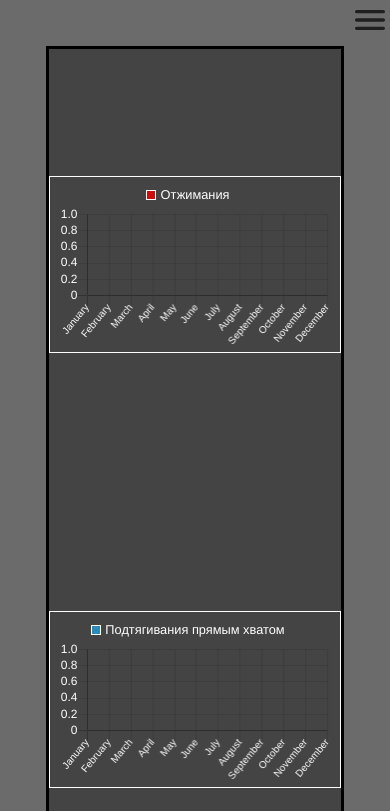
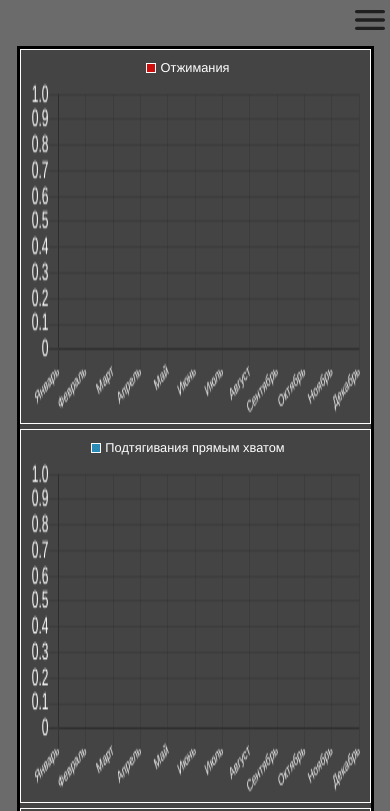
Before and after one commit to Kantsler/sport-tracker, a plain HTML site: page year.html in a window 390 px wide. Shown: the top 811 px of the page. Drawn offline with nearby package versions, Linux system fonts and the light colour scheme.

Commit message:
second commit

```diff
--- a/scripts/scripty.js
+++ b/scripts/scripty.js
@@ -6,7 +6,7 @@ const yearSitUps = JSON.parse(localStorage.getItem("yearSitUps")) || {};
 const yearBurpees = JSON.parse(localStorage.getItem("yearBurpees")) || {};
 const yearChinUps = JSON.parse(localStorage.getItem("yearChinUps")) || {};
 const yearSquats = JSON.parse(localStorage.getItem("yearSquats")) || {};
-const xValues = ['January', 'February', 'March', 'April', 'May', 'June', 'July', 'August', 'September', 'October', 'November', 'December']
+const xValues = ['Январь', 'Февраль', 'Март', 'Апрель', 'Май', 'Июнь', 'Июль', 'Август', 'Сентябрь', 'Октябрь', 'Ноябрь', 'Декабрь']
 
 
 {
@@ -33,7 +33,7 @@ const xValues = ['January', 'February', 'March', 'April', 'May', 'June', 'July',
                 xAxes: [{
                   ticks: {
                     fontColor: '#FFF',
-                    fontSize: 10
+                    fontSize: 8
                   }
                 }],
                 yAxes: [{
@@ -71,7 +71,7 @@ const xValues = ['January', 'February', 'March', 'April', 'May', 'June', 'July',
                 xAxes: [{
                   ticks: {
                     fontColor: '#FFF',
-                    fontSize: 10
+                    fontSize: 8
                   }
                 }],
                 yAxes: [{
@@ -109,7 +109,7 @@ const xValues = ['January', 'February', 'March', 'April', 'May', 'June', 'July',
                 xAxes: [{
                   ticks: {
                     fontColor: '#FFF',
-                    fontSize: 10
+                    fontSize: 8
                   }
                 }],
                 yAxes: [{
@@ -147,7 +147,7 @@ const xValues = ['January', 'February', 'March', 'April', 'May', 'June', 'July',
                 xAxes: [{
                   ticks: {
                     fontColor: '#FFF',
-                    fontSize: 10
+                    fontSize: 8
                   }
                 }],
                 yAxes: [{
@@ -185,7 +185,7 @@ const xValues = ['January', 'February', 'March', 'April', 'May', 'June', 'July',
                 xAxes: [{
                   ticks: {
                     fontColor: '#FFF',
-                    fontSize: 10
+                    fontSize: 8
                   }
                 }],
                 yAxes: [{
@@ -223,7 +223,7 @@ const xValues = ['January', 'February', 'March', 'April', 'May', 'June', 'July',
                 xAxes: [{
                   ticks: {
                     fontColor: '#FFF',
-                    fontSize: 10
+                    fontSize: 8
                   }
                 }],
                 yAxes: [{
--- a/styles/stylem.css
+++ b/styles/stylem.css
@@ -65,8 +65,8 @@ a {
 }
 
 canvas {
-    width: 100%;
-    height: 100%;
+    width: 80vwvw;
+    height: 30vh;
     max-width: 100%;
     max-height: 100%;
 }
@@ -74,7 +74,7 @@ canvas {
 #chart-container {
     display: grid;
     grid-template-columns: 75vw;
-    grid-template-rows: repeat(6, 87vh);
+    grid-template-rows: repeat(6, auto);
     justify-items: center;
     align-items: center;
     background-color: rgb(68, 68, 68);
@@ -82,6 +82,7 @@ canvas {
     gap: 5px;
     height: max(auto,80vh);
     margin-top: 2%;
+    margin-bottom: 2%;
     justify-self: center;
 }
 
@@ -213,7 +214,11 @@ button {
         justify-self: left;
     }
     #chart-container {
-        grid-template-rows: repeat(6, 51vh);
+        grid-template-rows: repeat(6, auto);
+    }
+    canvas {
+        width: 40vw;
+        height: 40vh;
     }
     .title {
         font-size: 0.8rem;
@@ -229,9 +234,6 @@ button {
 }
 
 @media screen and (min-width: 820px) and (max-width: 1150px) {
-    #chart-container {
-        grid-template-rows: repeat(6, 72vh);
-    }
     .title {
         font-size: 0.9rem;
     }
@@ -244,3 +246,14 @@ button {
         top: 8px;
     }
 }
+
+@media screen and (max-width: 600px) {
+    #chart-container {
+        grid-template-columns: repeat(1, 90vw);
+        grid-template-rows: repeat(6, auto);
+    }
+    canvas {
+        width: 90vw;
+        height: 40vh;
+    }
+}
--- a/styles/stylew.css
+++ b/styles/stylew.css
@@ -58,22 +58,21 @@ a {
 }
 
 canvas {
-    width: 100%;
-    height: 100%;
+    width: 28vw;
+    height: 40vh;
     max-width: 100%;
     max-height: 100%;
 }
 
 #chart-container {
     display: grid;
-    grid-template-columns: repeat(3, 30vw);
-    grid-template-rows: repeat(2, 40vh);
+    grid-template-columns: repeat(3, auto);
+    grid-template-rows: repeat(2, auto);
     justify-items: center;
     align-items: center;
     background-color: rgb(68, 68, 68);
     border: solid black 3px;
     gap: 5px;
-    height: max(auto,80vh);
     margin-top: 2%;
     justify-self: center;
 }
@@ -209,8 +208,10 @@ button {
     #chart-container {
         grid-template-columns: repeat(2, auto);
         grid-template-rows: repeat(3, auto);
-        width: max(80%, auto);
-        margin-top: 5%;
+    }
+    canvas {
+        width: 40vw;
+        height: 40vh;
     }
 
     .title {
@@ -227,9 +228,6 @@ button {
 }
 
 @media screen and (min-width: 820px) and (max-width: 1000px) {
-    #chart-container {
-        grid-template-columns: repeat(3, 32vw);
-    }
     .title {
         font-size: 0.9rem;
     }
@@ -241,4 +239,16 @@ button {
         left: -14px;
         top: 8px;
     }
+
 }
+
+@media screen and (max-width: 600px) {
+    #chart-container {
+        grid-template-columns: repeat(1, 90vw);
+        grid-template-rows: repeat(6, auto);
+    }
+    canvas {
+        width: 90vw;
+        height: 40vh;
+    }
+}
--- a/styles/styley.css
+++ b/styles/styley.css
@@ -65,8 +65,8 @@ a {
 }
 
 canvas {
-    width: 100%;
-    height: 100%;
+    width: 80vw;
+    height: 30vh;
     max-width: 100%;
     max-height: 100%;
 }
@@ -74,7 +74,7 @@ canvas {
 #chart-container {
     display: grid;
     grid-template-columns: 75vw;
-    grid-template-rows: repeat(6, 87vh);
+    grid-template-rows: repeat(6, auto);
     justify-items: center;
     align-items: center;
     background-color: rgb(68, 68, 68);
@@ -82,6 +82,7 @@ canvas {
     gap: 5px;
     height: max(auto,80vh);
     margin-top: 2%;
+    margin-bottom: 2%;
     justify-self: center;
 }
 
@@ -213,7 +214,11 @@ button {
         justify-self: left;
     }
     #chart-container {
-        grid-template-rows: repeat(6, 51vh);
+        grid-template-rows: repeat(6, auto);
+    }
+    canvas {
+        width: 40vw;
+        height: 40vh;
     }
     .title {
         font-size: 0.8rem;
@@ -229,9 +234,6 @@ button {
 }
 
 @media screen and (min-width: 820px) and (max-width: 1150px) {
-    #chart-container {
-        grid-template-rows: repeat(6, 72vh);
-    }
     .title {
         font-size: 0.9rem;
     }
@@ -244,3 +246,14 @@ button {
         top: 8px;
     }
 }
+
+@media screen and (max-width: 600px) {
+    #chart-container {
+        grid-template-columns: repeat(1, 90vw);
+        grid-template-rows: repeat(6, auto);
+    }
+    canvas {
+        width: 90vw;
+        height: 40vh;
+    }
+}
```
Also changed, not shown: scripts/scripti.js (+32 -25 lines), scripts/scriptm.js (+6 -6 lines), styles/stylei.css (+7 -0 lines), month.html (line endings or trailing spaces).
